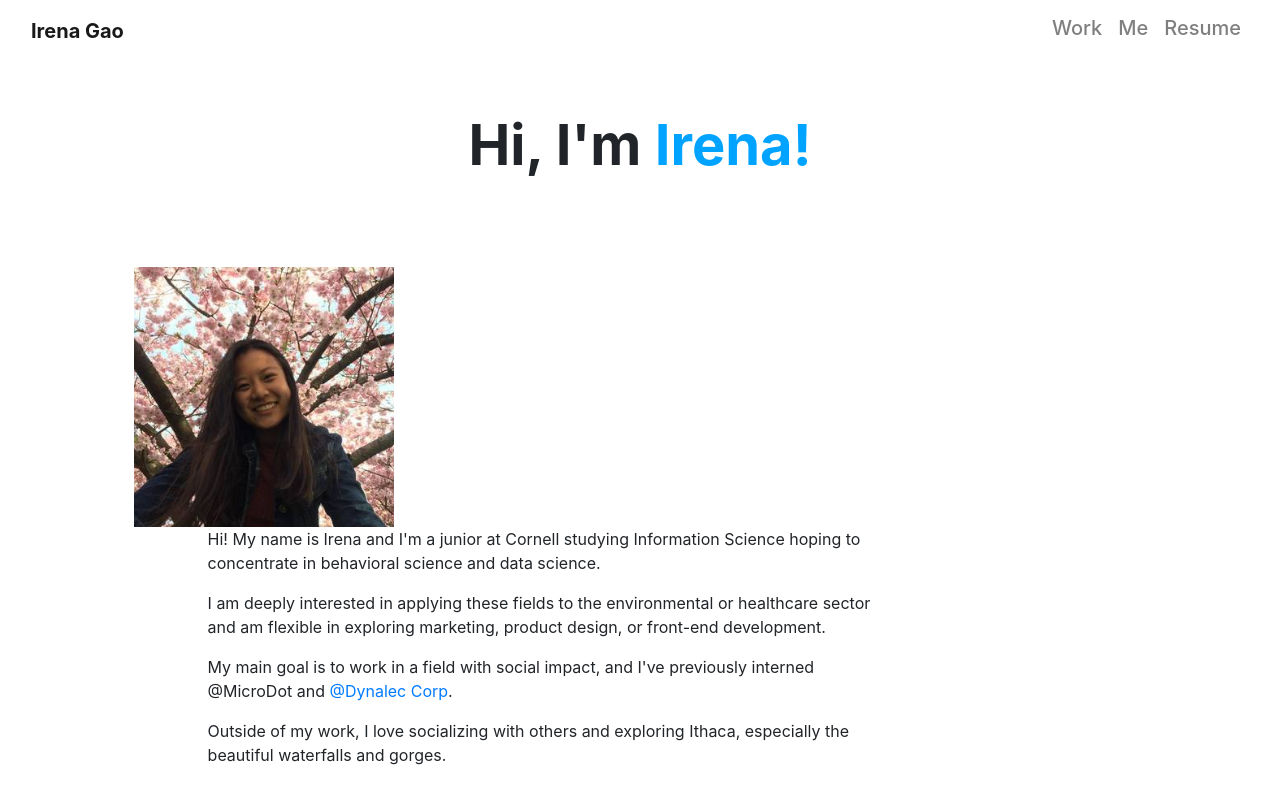
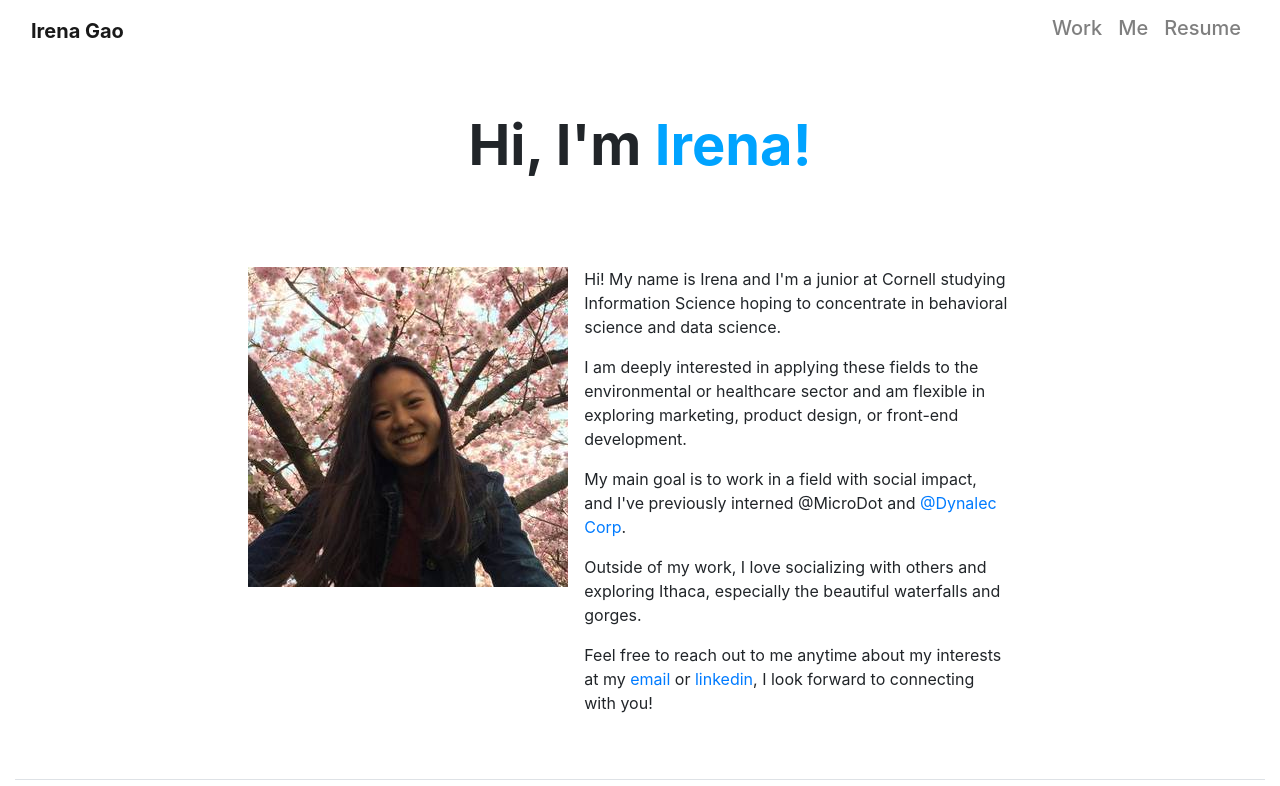
Before and after one commit to IrenaGao/website, a React (Create React App) app: page /me in a window 1280 px wide. Shown: the top 786 px of the page. Built offline with nearby package versions, Linux system fonts and the light colour scheme.

Commit message:
Fixed Picture Align Issue

```diff
--- a/src/components/Content.js
+++ b/src/components/Content.js
@@ -8,7 +8,7 @@ function Content(props) {
     return(
         <Container fluid={false}>
             <Row className="ml-5">
-                <Col md={8}>
+                <Col className="d-inline" md={8}>
                     {props.children}
                 </Col>
             </Row>
--- a/src/pages/AboutPage.js
+++ b/src/pages/AboutPage.js
@@ -1,6 +1,7 @@
 import React from 'react';
 import Hero from '../components/Hero';
 import Content from '../components/Content';
+import Container from 'react-bootstrap/Container';
 import ProfilePic from '../assets/irenaresize.jpg';
 import Row from 'react-bootstrap/Row';
 import Col from 'react-bootstrap/Col';
@@ -10,8 +11,12 @@ function AboutPage(props){
     return(
         <div>
             <Hero title={props.title} />
-            <Row className="offset-md-1">
-                <img className="col-lg-3 img-responsive" alt="Responsive image"src={ProfilePic}/>
+            <Container fluid={true}>
+                <Row className="offset-md-2">
+                    <div className="col-md-3">
+                        <img className="img-responsive" alt="Responsive image"src={ProfilePic}/>
+                    </div>
+                    <div class="col-md-9">
                         <Content className="col-md-4">
                             <p>Hi! My name is Irena and I'm a junior at Cornell studying Information Science hoping to concentrate in behavioral science and data science.</p>
                             <p>I am deeply interested in applying these fields to the environmental or healthcare sector and am flexible in exploring marketing, product design, or front-end development.</p>
@@ -21,7 +26,9 @@ function AboutPage(props){
 
                             <p>Feel free to reach out to me anytime about my interests at my <a href="mailto:ijg24@cornell.edu" class="none">email</a> or <a href="https://www.linkedin.com/in/irenagao/" class="none">linkedin</a>, I look forward to connecting with you!</p>
                         </Content>
+                    </div>
                 </Row>
+            </Container>
         </div>
 
     );
```
Lines whose indentation alone changed are shown as unchanged.
